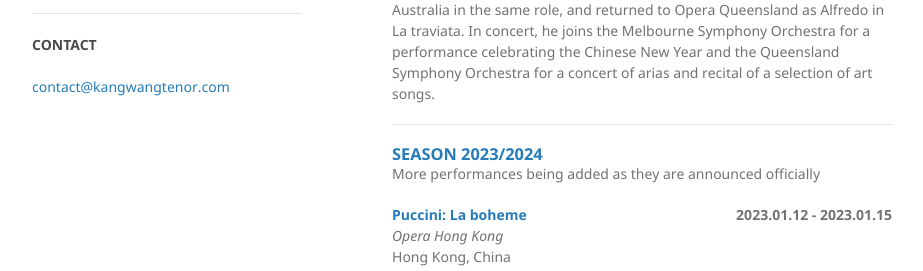
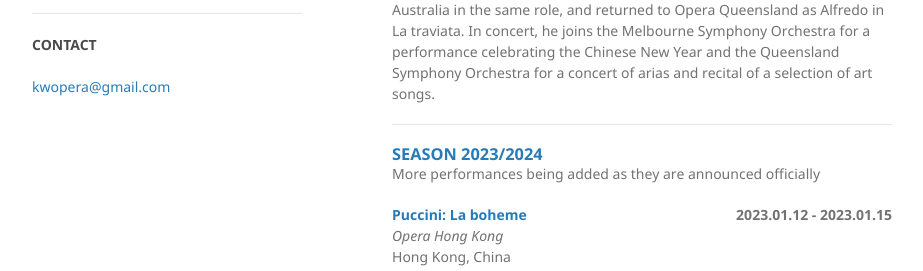
Before and after one commit to kwopera/kwt, a Jekyll site: the page built from index.md, in a window 1280 px wide. Shown: the part 442-713 px from the top of the page, without its empty margins (178-1101 px from the left). Built offline with Jekyll 4.4.1, drawn with Linux system fonts in a browser that asks for light colours.

Commit message:
update email

```diff
--- a/_layouts/default.html
+++ b/_layouts/default.html
@@ -47,7 +47,7 @@
         <h4>CONTACT</h4>
         <p style="line-height: 1.5em;">
           <br/>
-          <a href="mailto:contact@kangwangtenor.com">contact@kangwangtenor.com</a>
+          <a href="mailto:kwopera@gmail.com">kwopera@gmail.com</a>
           <!-- Matthew Horner<br/>
           <em>General Management</em><br/>
           <a href="mailto:mhorner@imgartists.com">mhorner@imgartists.com</a><br/>
```
